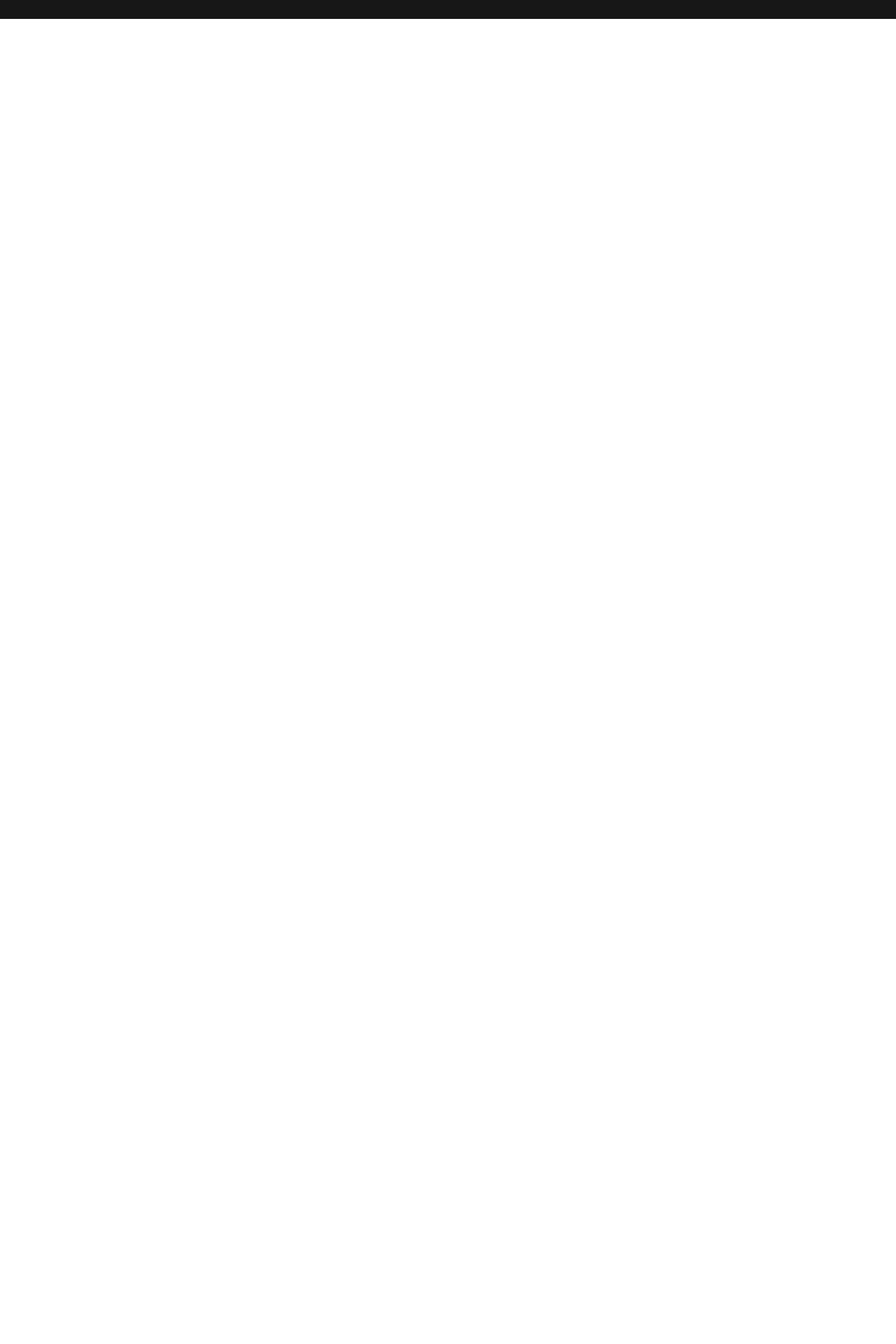
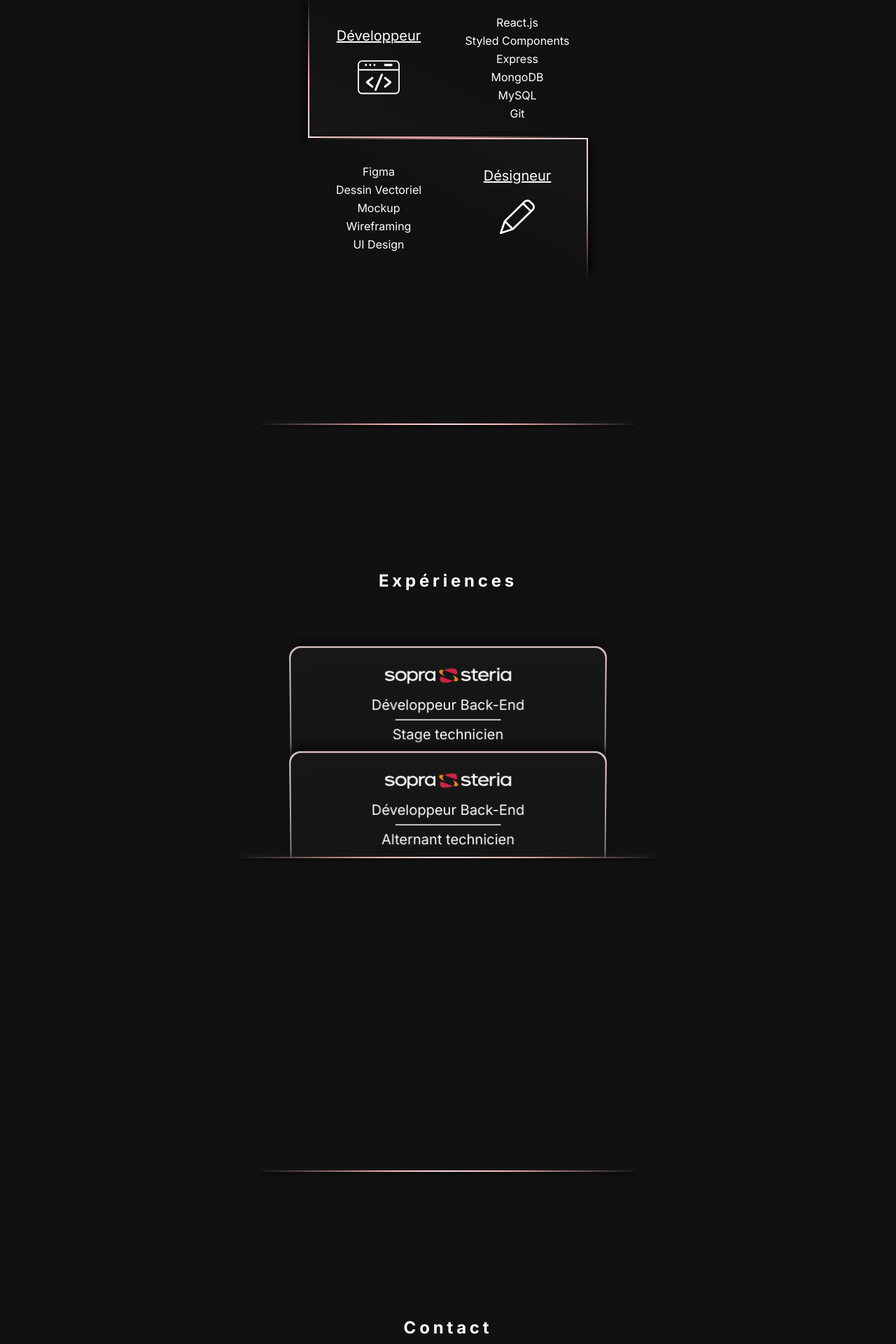
Before and after one commit to MinsterRobin/portfolio, a Next.js app: page / in a window 1280 px wide. Shown: the part 1300-3220 px from the top of the page at 70% size. Before the commit the page ends 1327 px from the top, so only its background shows below. Built offline with nearby package versions, Linux system fonts and the light colour scheme.

Commit message:
Changement de LG implémenté totalement. Fichier data.js quasi complet.

```diff
--- a/components/contact.js
+++ b/components/contact.js
@@ -1,13 +1,17 @@
 import style from "../styles/Contact.module.css";
+import data from "./data";
+import Language_Context from "./language-context";
+import {useContext} from "react";
 
 const Contact = () => {
+    const [language] = useContext(Language_Context);
     return(
-        <div className={style.c_section}  id={"s_contact"}>
-            <h2 className={style.h2}>Contact</h2>
+        <div className={style.c_section} id={"s_contact"}>
+            <h2 className={style.h2}>{data[language].contact.title}</h2>
             <div className={style.c_content}>
-                <h3 className={style.h3}>Envie de me soumettre votre projet ?</h3>
+                <h3 className={style.h3}>{data[language].contact.h3}</h3>
                 <div className={style.b_button}>
-                    <div className={style.button}>Discutons !</div>
+                    <div className={style.button}>{data[language].contact.button}</div>
                 </div>
             </div>
         </div>
--- a/components/data.js
+++ b/components/data.js
@@ -1,9 +1,16 @@
 const data = {
-    name: "Robin Minster",
     title: "Robin Minster",
     url: "https://robin-minster.fr",
 
     fr: {
+        nav: {
+            name: "Robin Minster",
+            about: "À propos",
+            skills: "Compétences",
+            exps: "Expériences",
+            contact: "Contact"
+        },
+
         about: {
             h1: "Hello ! Je suis Robin.",
             h1_span: "Je suis un développeur Web full-stack.",
@@ -11,12 +18,21 @@ const data = {
         },
 
         skills: {
-
+            title: "Compétences",
+            developer: {
+                title: "Développeur",
+                src_logo: "/Pf-Developer_Icon.svg",
+                alt_logo: "Developer_Icon",
+                skills_list:["React.js","Styled Components","Express","MongoDB","MySQL","Git"]
+            },
+            designer: {
+                title: "Désigneur",
+                src_logo: "/Pf-Designer_Icon.svg",
+                alt_logo: "Designer_Icon",
+                skills_list:["Figma","Dessin Vectoriel","Mockup","Wireframing","UI Design"]
+            }
         },
 
-        contact: {
-
-        },
         exps: {
             title: "Expériences",
             cards: [
@@ -37,14 +53,73 @@ const data = {
                     technos_list: ["SoapUI","SVN","Oracle SQL Develoer","Tomcat","Maven","J2EE","IntelliJ","ALM HP"]
                 }
             ]
+        },
+
+        contact: {
+            title: "Contact",
+            h3: "Envie de me soumettre votre projet ?",
+            button: "Discutons !"
         }
     },
+
     eng: {
+        nav: {
+            name: "Robin Minster",
+            about: "About",
+            skills: "Skills",
+            exps: "Experiences",
+            contact: "Contact"
+        },
+
         about: {
             h1: "Hi ! I'm Robin.",
             h1_span: "I’m a full-stack Web developer.",
-            h2: "Lorem ipsum dolor sit amet, consectetur adipiscing elit. Et neque, lectus praesent in a massa feugiat tellus elementum. Proin id ullamcorper scelerisque curabitur. Facilisi purus quis morbi non phasellus ullamcorper blandit eu."
+            h2: "My name is Robin Minster, a young freelancer passionate about IT and new technologies, I have an engineering degree specializing in software engineering. As a React.js full-stack web developer, I propose to achieve your projects !"
         },
+
+        skills: {
+            title: "Skills",
+            developer: {
+                title: "Developer",
+                src_logo: "/Pf-Developer_Icon.svg",
+                alt_logo: "Developer_Icon",
+                skills_list:["React.js","Styled Components","Express","MongoDB","MySQL","Git"]
+            },
+            designer: {
+                title: "Designer",
+                src_logo: "/Pf-Designer_Icon.svg",
+                alt_logo: "Designer_Icon",
+                skills_list:["Figma","Vector drawing","Mockup","Wireframing","UI Design"]
+            }
+        },
+
+        exps: {
+            title: "Experiences",
+            cards: [
+                {
+                    src_logo: "/Logo_Sopra-Steria.svg",
+                    alt_logo: "Logo Sopra-Steria",
+                    title: "Back-End Developer",
+                    subtitle: "Technician internship",
+                    description: "Sopra Steria was selected at the end of 2012 to carry out the architecture and integration of the Army Information System (Système d'Information des Armées). In order to optimize the industrialization of the project and its management, Sopra Steria is developing its own tools coupled with the IBM Jazz software suite. I was able to participate in the development of these tools.",
+                    technos_list: ["Docker","SoapUI","IBM Jazz","Jenkins","JSON","XML","Java"]
+                },
+                {
+                    src_logo: "/Logo_Sopra-Steria.svg",
+                    alt_logo: "Logo Sopra-Steria",
+                    title: "Back-End Developer",
+                    subtitle: "Technician working student",
+                    description: "I was able to integrate a project initiated in 2009 consisting of providing technical monitoring of the SIM@T application (Land Maintenance Information System) with the aim of maintaining it in operational condition by modernizing and correcting it according to the requests of the SIMMT.",
+                    technos_list: ["SoapUI","SVN","Oracle SQL Develoer","Tomcat","Maven","J2EE","IntelliJ","ALM HP"]
+                }
+            ]
+        },
+
+        contact: {
+            title: "Contact",
+            h3: "Want to pitch your project ?",
+            button: "Let's chat !"
+        }
     }
 };
 
--- a/components/exps.js
+++ b/components/exps.js
@@ -2,6 +2,8 @@ import Exp_Card from "../components/exp_card";
 import styled from "styled-components";
 import data from "../components/data.js";
 import { v4 as uuidv4 } from 'uuid';
+import Language_Context from "./language-context";
+import {useContext} from "react";
 
 /*------------------ STYLE ------------------*/
 const Exps_Section = styled.div`
@@ -56,11 +58,13 @@ const Deck = styled.div `
 
 /*------------------ COMPONENT ------------------*/
 const Exps = () => {
+    const [language] = useContext(Language_Context);
+
     return(
         <Exps_Section id={"s_exps"}>
-            <h2>Expériences</h2>
+            <h2>{data[language].exps.title}</h2>
             <Card_Grid>
-                {data.exps.cards.map((card)=> {
+                {data[language].exps.cards.map((card)=> {
                     return (
                         <Exp_Card
                             key={uuidv4()}
--- a/components/navbar.js
+++ b/components/navbar.js
@@ -3,6 +3,7 @@ import Image from "next/image";
 import React, {useContext, useState} from "react";
 import styled from "styled-components";
 import Language_Context from "../components/language-context";
+import data from "./data";
 
 const Mobile_Menu = styled.div`
     position: absolute;
@@ -223,26 +224,26 @@ const Navbar = () => {
                     className="mobile_link" id="about"
                     to="s_about" smooth={true} offset={-80} duration={800}
                     onClick={() => setOpen(!open)} >
-                    A Propos
+                    {data[language].nav.about}
                 </Link>
                 <Link
                     className="mobile_link" id="skills"
                     to="s_skills" smooth={true} offset={-200} duration={800}
                     onClick={() => setOpen(!open)} >
-                    Compétences
+                    {data[language].nav.skills}
                 </Link>
                 <div className="c_logo"><img className="logo" src={"/logo-navbar.svg"} alt="Logo" /></div>
                 <Link
                     className="mobile_link" id="exps"
                     to="s_exps" smooth={true} offset={-200} duration={800}
                     onClick={() => setOpen(!open)} >
-                    Expériences
+                    {data[language].nav.exps}
                 </Link>
                 <Link
                     className="mobile_link" id="contact"
                     to="s_contact" smooth={true} offset={-200} duration={800}
                     onClick={() => setOpen(!open)} >
-                    Contact
+                    {data[language].nav.contact}
                 </Link>
             </Mobile_Menu>
 
@@ -253,23 +254,23 @@ const Navbar = () => {
                         <Link
                             className="link" id="about"
                             to="s_about" smooth={true} offset={-80} duration={800} >
-                            À propos
+                            {data[language].nav.about}
                         </Link>
                         <Link
                             className="link" id="skills"
                             to="s_skills" smooth={true} offset={-200} duration={800} >
-                            Compétences
+                            {data[language].nav.skills}
                         </Link>
 
                         <Link
                             className="link" id="exps"
                             to="s_exps" smooth={true} offset={-200} duration={800} >
-                            Expériences
+                            {data[language].nav.exps}
                         </Link>
                         <Link
                             className="link" id="contact"
                             to="s_contact" smooth={true} offset={-200} duration={800} >
-                            Contact
+                            {data[language].nav.contact}
                         </Link>
                         <div className="c_logo">
                             <img className="logo" src={"/Logo-No_eye.svg"} alt="Logo" />
--- a/components/skills.js
+++ b/components/skills.js
@@ -1,37 +1,40 @@
 import style from "../styles/Skills.module.css";
+import data from "./data";
+import Language_Context from "./language-context";
+import {useContext} from "react";
 
 const Skills = () => {
+    const [language] = useContext(Language_Context);
+
     return (
         <div className={style.c_section} id={"s_skills"}>
             <h2 className={style.h2}>Compétences</h2>
             <div className={style.c_grid}>
+
                 <div className={style.child_1}>
                     <div className={style.c_skill_hero}>
-                      <h3 className={style.h3}>Développeur</h3>
-                      <img src={"/Pf-Developer_Icon.svg"} alt="Developer_Icon" className={style.img}/>
+                        <h3 className={style.h3}>{data[language].skills.developer.title}</h3>
+                        <img src={data[language].skills.developer.src_logo} alt={data[language].skills.developer.alt_logo} className={style.img}/>
                     </div>
                     <div className={style.c_skill_list}>
-                      <p className={style.p}>React.js</p>
-                      <p className={style.p}>Styled Components</p>
-                      <p className={style.p}>Express</p>
-                      <p className={style.p}>MongoDB</p>
-                      <p className={style.p}>MySQL</p>
-                      <p className={style.p}>Git</p>
+                        {data[language].skills.developer.skills_list.map((skill) => {
+                            return(<p className={style.p}>{skill}</p>);
+                        })}
                     </div>
                 </div>
+
                 <div className={style.child_2}>
                     <div className={style.c_skill_list}>
-                      <p className={style.p}>Figma</p>
-                      <p className={style.p}>Dessin Vectoriel</p>
-                      <p className={style.p}>Mockup</p>
-                      <p className={style.p}>Wireframing</p>
-                      <p className={style.p}>UI Design</p>
+                        {data[language].skills.designer.skills_list.map((skill) => {
+                            return(<p className={style.p}>{skill}</p>);
+                        })}
                     </div>
                     <div className={style.c_skill_hero}>
-                      <h3 className={style.h3}>Designer</h3>
-                      <img src={"/Pf-Designer_Icon.svg"} alt="Developer_Icon" className={style.img}/>
+                        <h3 className={style.h3}>{data[language].skills.designer.title}</h3>
+                        <img src={data[language].skills.designer.src_logo} alt={data[language].skills.designer.alt_logo} className={style.img}/>
                     </div>
                 </div>
+
             </div>
         </div>
     );
--- a/pages/index.js
+++ b/pages/index.js
@@ -23,12 +23,12 @@ export default function Home() {
                     <Navbar />
                     <div className={styles.c_content}>
                         <About />
-{/*                        <Separator />
+                        <Separator />
                         <Skills />
                         <Separator />
                         <Exps/>
                         <Separator/>
-                        <Contact />*/}
+                        <Contact />
                     </div>
                     <Footer_js />
                 </body>
```
Also changed, not shown: components/exp_card.js (+4 -5 lines). Lines whose indentation alone changed are shown as unchanged.
